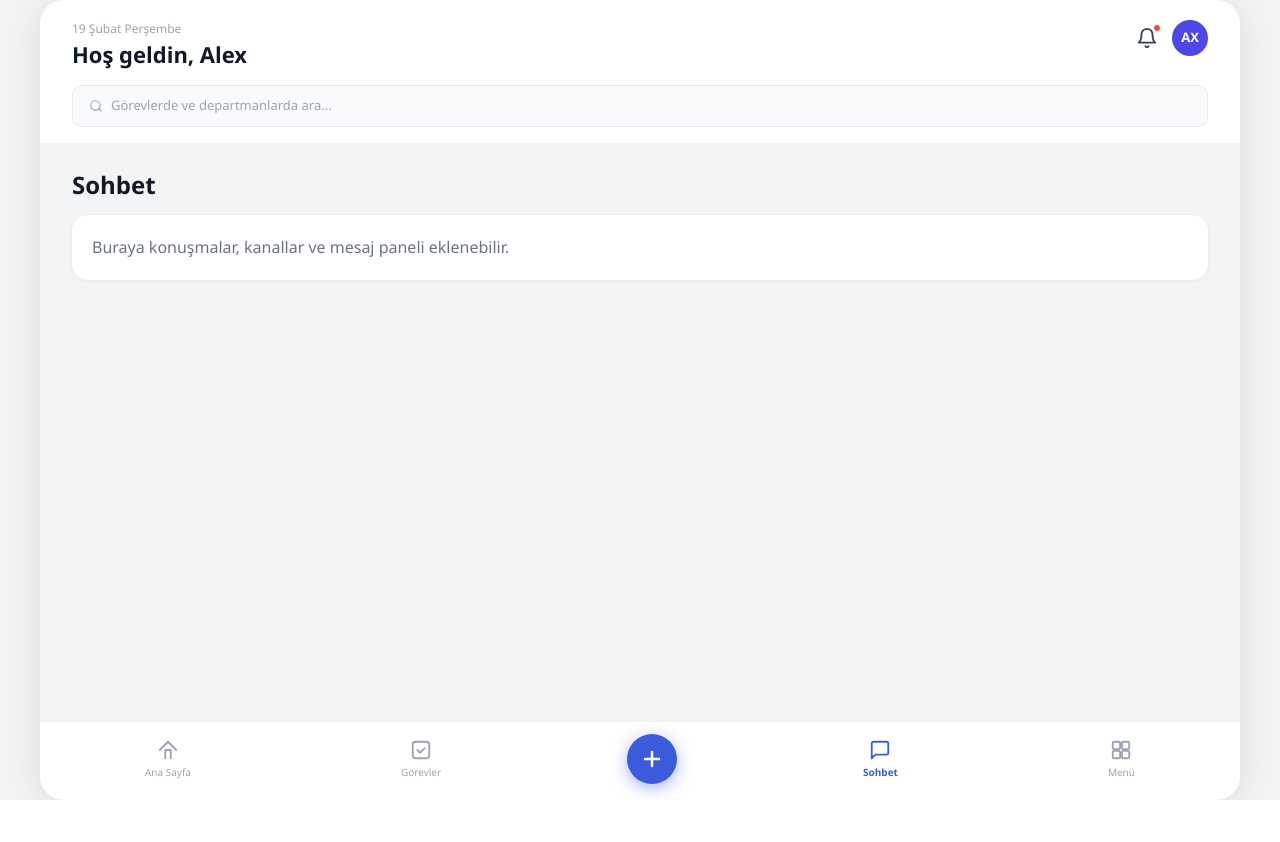
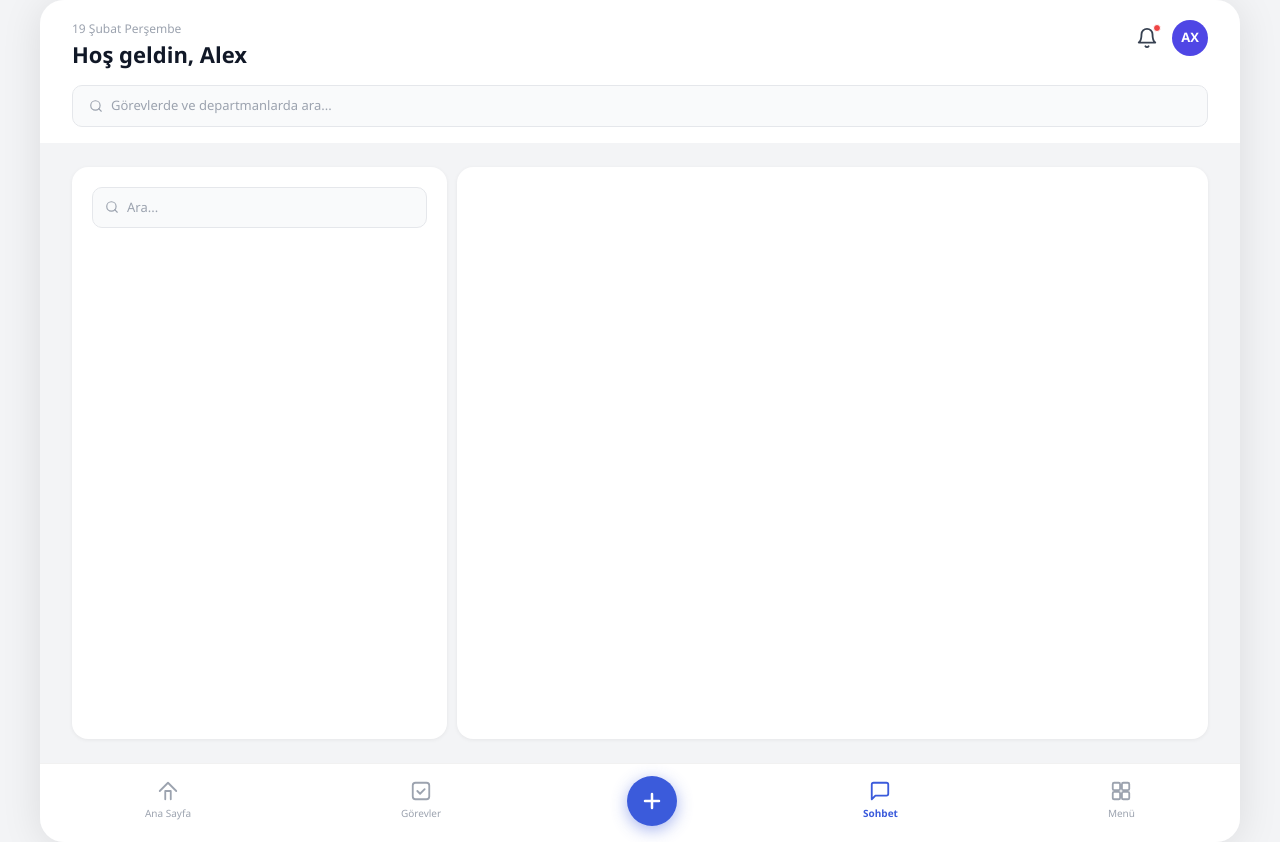
Before and after one commit to emreucbudak/TaskFlow-Landing-Page, a React (Vite) app: page /workspace/chat in a window 1280 px wide. Before the commit the page ends 800 px from the top, so only its background shows below. Built offline with nearby package versions, Linux system fonts and the light colour scheme; sample sign-in values are in the browser's storage.

Commit message:
Adjust workspace chat/tasks middle layout and simplify tasks panel

```diff
--- a/src/pages/WorkspaceChatPage.tsx
+++ b/src/pages/WorkspaceChatPage.tsx
@@ -106,15 +106,55 @@ export default function WorkspaceChatPage() {
           </div>
         </div>
 
-        <div style={{ flex: 1, padding: "24px 32px", display: "flex", flexDirection: "column", gap: 28 }}>
-          <section>
-            <div style={{ fontWeight: 700, fontSize: 24, color: "#111827", marginBottom: 12 }}>Sohbet</div>
-            <div style={{ background: "#fff", borderRadius: 16, boxShadow: "0 1px 4px rgba(0,0,0,0.06)", padding: 20 }}>
-              <p style={{ margin: 0, color: "#6B7280", lineHeight: 1.6 }}>
-                Buraya konuşmalar, kanallar ve mesaj paneli eklenebilir.
-              </p>
-            </div>
-          </section>
+        <div style={{ flex: 1, minHeight: 620, padding: "24px 32px", display: "flex" }}>
+          <div
+            style={{
+              flex: 1,
+              display: "grid",
+              gridTemplateColumns: "2fr 4fr",
+              gridTemplateRows: "1fr",
+              columnGap: 10,
+              alignItems: "stretch",
+            }}
+          >
+            <section
+              style={{
+                padding: 20,
+                height: "100%",
+                background: "#fff",
+                borderRadius: 16,
+                boxShadow: "0 1px 4px rgba(0,0,0,0.06)",
+              }}
+            >
+              <div
+                style={{
+                  background: "#F9FAFB",
+                  border: "1px solid #E5E7EB",
+                  borderRadius: 10,
+                  display: "flex",
+                  alignItems: "center",
+                  gap: 8,
+                  padding: "10px 12px",
+                }}
+              >
+                <svg width="14" height="14" fill="none" viewBox="0 0 24 24">
+                  <circle cx="11" cy="11" r="8" stroke="#9CA3AF" strokeWidth="2" />
+                  <path d="M21 21l-4.35-4.35" stroke="#9CA3AF" strokeWidth="2" strokeLinecap="round" />
+                </svg>
+                <span style={{ fontSize: 13, color: "#9CA3AF" }}>Ara...</span>
+              </div>
+            </section>
+
+            <section
+              style={{
+                padding: 20,
+                height: "100%",
+                background: "#fff",
+                borderRadius: 16,
+                boxShadow: "0 1px 4px rgba(0,0,0,0.06)",
+              }}
+            />
+          </div>
         </div>
 
         <div
--- a/src/pages/WorkspaceTasksPage.tsx
+++ b/src/pages/WorkspaceTasksPage.tsx
@@ -106,15 +106,8 @@ export default function WorkspaceTasksPage() {
           </div>
         </div>
 
-        <div style={{ flex: 1, padding: "24px 32px", display: "flex", flexDirection: "column", gap: 28 }}>
-          <section>
-            <div style={{ fontWeight: 700, fontSize: 24, color: "#111827", marginBottom: 12 }}>Görevler</div>
-            <div style={{ background: "#fff", borderRadius: 16, boxShadow: "0 1px 4px rgba(0,0,0,0.06)", padding: 20 }}>
-              <p style={{ margin: 0, color: "#6B7280", lineHeight: 1.6 }}>
-                Buraya görev listesi, filtreler ve durum kartları eklenebilir.
-              </p>
-            </div>
-          </section>
+        <div style={{ flex: 1, minHeight: 620, padding: "24px 32px" }}>
+          <div style={{ fontWeight: 700, fontSize: 24, color: "#111827" }}>Görevler</div>
         </div>
 
         <div
```
